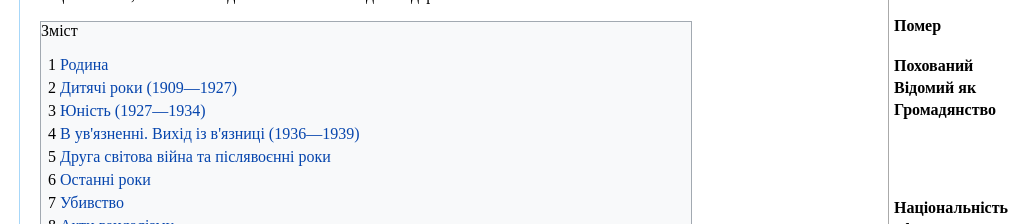
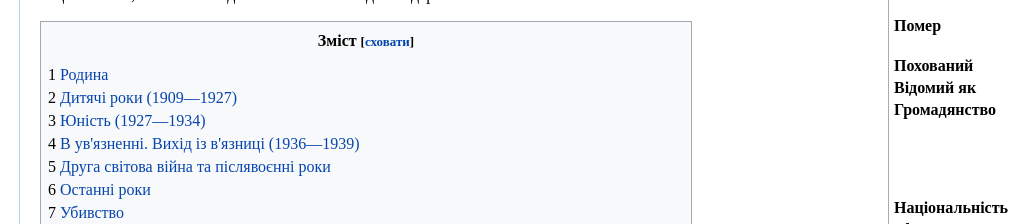
Before and after one commit to Alexandr-Zhuk/html-second-lesson, a plain HTML site: page index.html in a window 1280 px wide. Shown: the part 735-959 px from the top of the page, 0-1015 px from the left. Drawn offline with Linux system fonts and the light colour scheme.

Commit message:
add styles for table content

```diff
--- a/index.html
+++ b/index.html
@@ -195,7 +195,7 @@
 	</p>
 
 	<div class="table-content">
-		Зміст
+		<div class="table-content-header">Зміст <span style="font-size: 13px;">[<a href="#">сховати</a>]</span></div>
 		<ul>
 			<li>
 				<a href="#"><span class="black">1</span>	Родина</a>
--- a/style.css
+++ b/style.css
@@ -108,3 +108,9 @@ h3{
 .third-nesting{
 	padding-left: 50px;
 }
+
+.table-content-header{
+	text-align: center;
+	font-weight: bold;
+	margin-top: 10px;
+}
```
